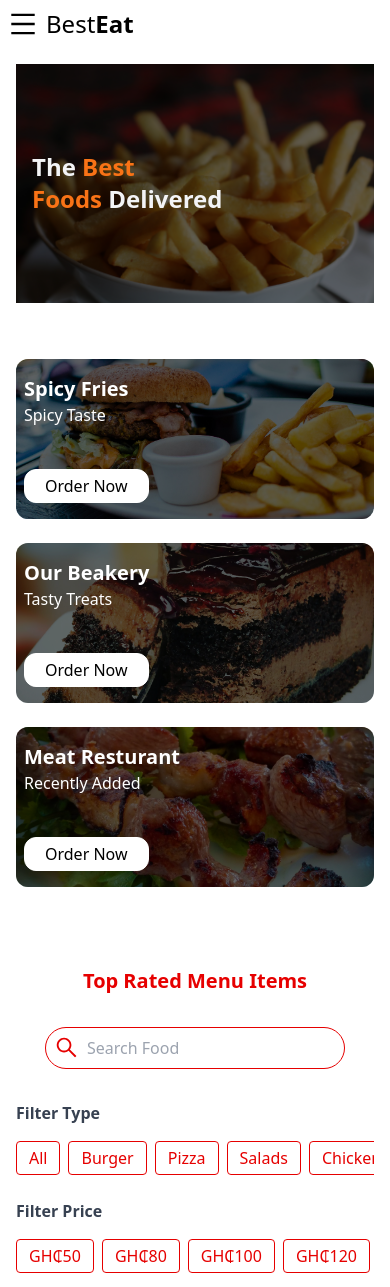
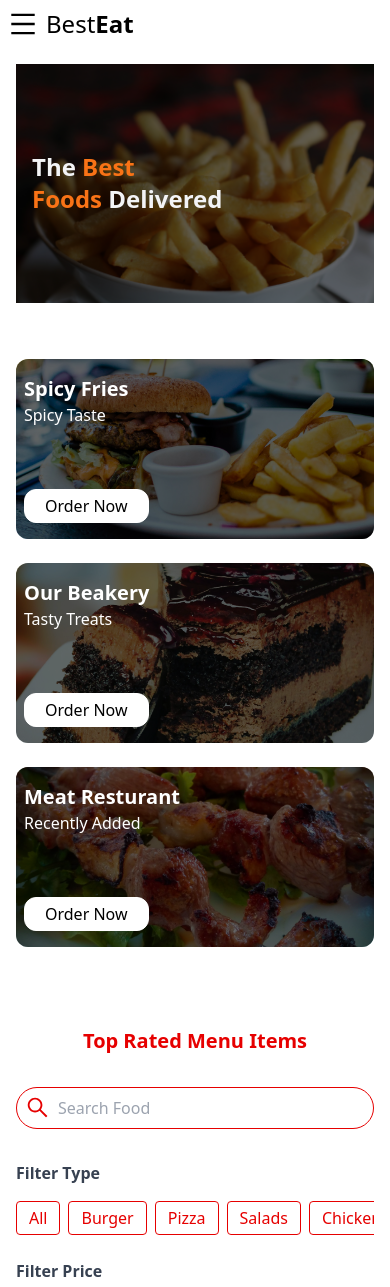
Before and after one commit to henryamos/EatUI, a React (Vite) app: page / in a window 390 px wide. Shown: the top 1287 px of the page. Built offline with nearby package versions, Linux system fonts and the light colour scheme.

Commit message:
Fixed an image size

```diff
--- a/src/components/Food.jsx
+++ b/src/components/Food.jsx
@@ -41,7 +41,7 @@ const Food = () => {
             {/* Search Input */}
             <h1 className='text-primary font-bold text-xl mb-8 sm:text-3xl md:text-4xl text-center'>Top Rated Menu Items</h1>
 
-            <div className='bg-white border border-primary rounded-full flex  mx-auto items-center px-2 max-w-[300px]  sm:w-[400px]  lg:w-[500px]'>
+            <div className='bg-white border border-primary rounded-full flex  mx-auto items-center px-2 max-w-[600px] '>
               <AiOutlineSearch  className='text-primary' size={25} />
                 <input
                     className='bg-transparent p-2  rounded-md focus:outline-none focus:border-primary'
--- a/src/components/HeadlineCard.jsx
+++ b/src/components/HeadlineCard.jsx
@@ -13,7 +13,7 @@ const HeadlineCard = () => {
                 <p className='px-2'>Spicy Taste</p>
                 <button className='border-white bg-white  text-black mx-2  absolute bottom-4 md:bottom-8'>Order Now</button>
              </div>
-             <img className='max-h-[160px] md:max-h-[200px] w-full object-cover rounded-xl' src={food1} alt="" />
+             <img className='max-h-[180px] md:max-h-[200px] w-full object-cover rounded-xl' src={food1} alt="" />
           </div>
           {/* Card-2 */}
           <div className='rounded-xl relative'>
@@ -23,7 +23,7 @@ const HeadlineCard = () => {
                 <p className='px-2'>Tasty Treats</p>
                 <button className='border-white bg-white  text-black mx-2  absolute bottom-4 md:bottom-8'>Order Now</button>
              </div>
-             <img className='max-h-[160px] md:max-h-[200px] w-full object-cover rounded-xl' src={food2} alt="" />
+             <img className='max-h-[180px] md:max-h-[200px] w-full object-cover rounded-xl' src={food2} alt="" />
           </div>
           {/* Card-3 */}
           <div className='rounded-xl relative'>
@@ -33,7 +33,7 @@ const HeadlineCard = () => {
                 <p className='px-2'>Recently Added</p>
                 <button className='border-white bg-white  text-black mx-2  absolute bottom-4 md:bottom-8'>Order Now</button>
              </div>
-             <img className='max-h-[160px] md:max-h-[200px] w-full object-cover rounded-xl' src={Meat} alt="" />
+             <img className='max-h-[180px] md:max-h-[200px] w-full object-cover rounded-xl' src={Meat} alt="" />
           </div>
     </div>
   )
```
